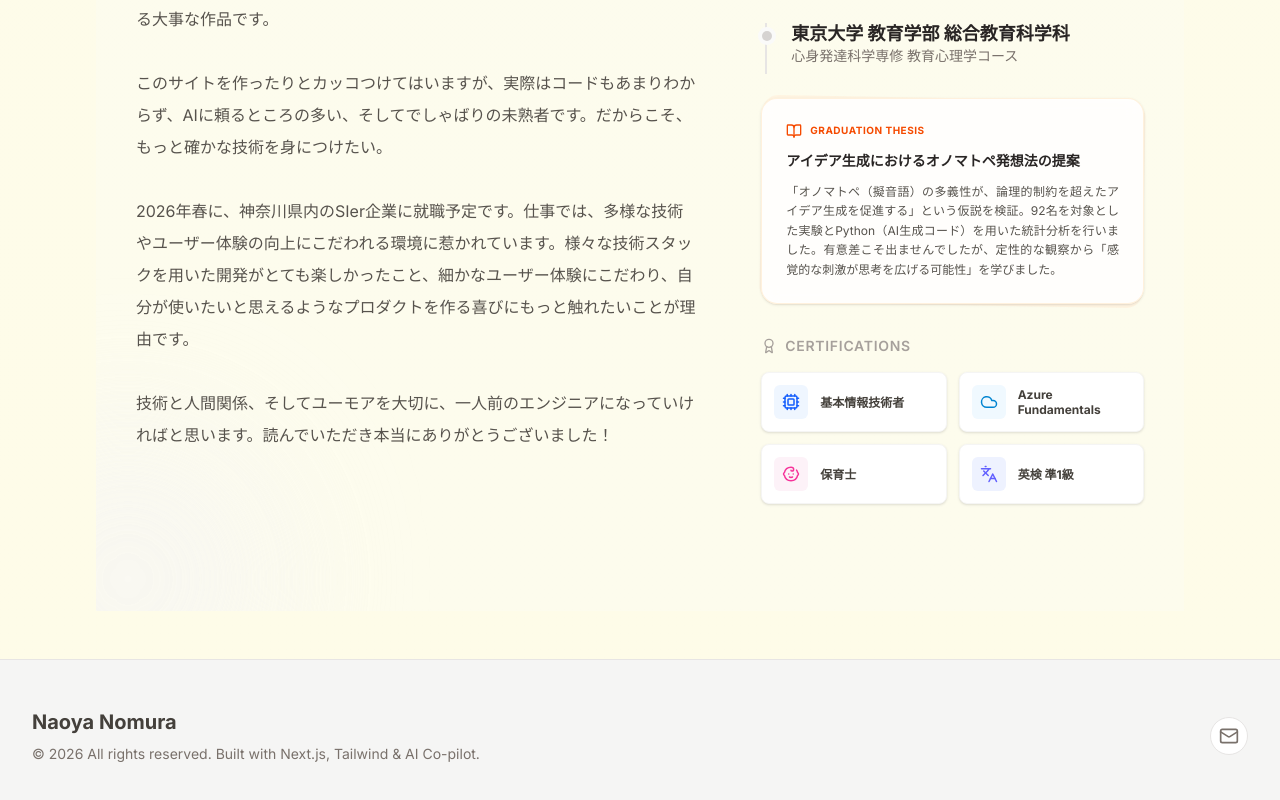
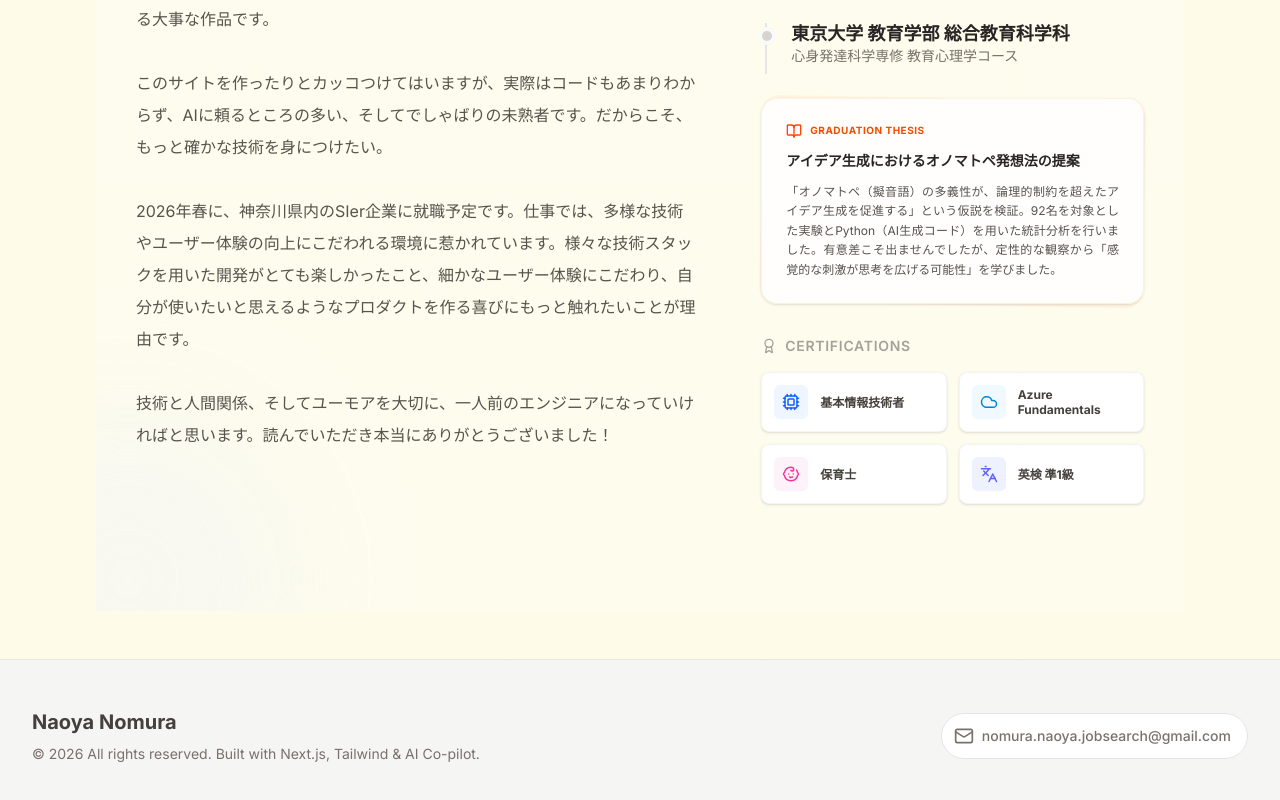
Before and after one commit to karaagenomuranaoya/portfolio, a Next.js app: page / in a window 1280 px wide. Shown: the part 8123-8923 px from the top of the page. Built offline with nearby package versions, Linux system fonts and the light colour scheme.

Commit message:
めーるコピーだけに

```diff
--- a/app/components/Footer.tsx
+++ b/app/components/Footer.tsx
@@ -1,9 +1,23 @@
 "use client";
 
-// 1. Githubを削除し、Mailをインポート
-import { Mail } from "lucide-react";
+import { Mail, Check } from "lucide-react"; // Checkアイコンを追加
+import { useState } from "react";
 
 export default function Footer() {
+  const email = "nomura.naoya.jobsearch@gmail.com";
+  const [copied, setCopied] = useState(false);
+
+  const handleCopy = async () => {
+    try {
+      await navigator.clipboard.writeText(email);
+      setCopied(true);
+      // 2秒後にアイコンを元に戻す
+      setTimeout(() => setCopied(false), 2000);
+    } catch (err) {
+      console.error("Failed to copy: ", err);
+    }
+  };
+
   return (
     <footer className="w-full bg-stone-100 border-t border-stone-200 py-12 text-stone-500">
       <div className="max-w-7xl mx-auto px-4 sm:px-6 lg:px-8 flex flex-col md:flex-row justify-between items-center gap-6">
@@ -16,30 +30,28 @@ export default function Footer() {
           </p>
         </div>
 
-        <div className="flex space-x-6">
-          {/* 2. & 3. hrefをmailtoに変更し、アイコンをMailに変更 */}
-          {/* 下記のメールアドレスをご自身のものに書き換えてください */}
-          <SocialLink
-            href="mailto:nomura.naoya.jobsearch@gmail.com"
-            icon={<Mail size={20} />}
-            label="Email"
-          />
+        <div className="flex items-center gap-4">
+          <div className="relative flex flex-col items-center group">
+            {/* コピー完了メッセージ（ツールチップ） */}
+            {copied && (
+              <span className="absolute -top-10 bg-stone-800 text-white text-xs py-1 px-2 rounded shadow-sm animate-bounce">
+                Copied!
+              </span>
+            )}
+
+            <button
+              onClick={handleCopy}
+              className="p-3 rounded-full bg-white hover:bg-orange-100 hover:text-orange-600 transition-all duration-300 border border-stone-200 hover:border-orange-200 flex items-center gap-2 group"
+              aria-label="Copy email address"
+            >
+              <span className="group-hover:scale-110 block transition-transform">
+                {copied ? <Check size={20} className="text-green-500" /> : <Mail size={20} />}
+              </span>
+              <span className="text-sm font-medium pr-1">{email}</span>
+            </button>
+          </div>
         </div>
       </div>
     </footer>
   );
 }
-
-function SocialLink({ href, icon, label }: { href: string; icon: React.ReactNode; label: string }) {
-  return (
-    <a
-      href={href}
-      className="p-2 rounded-full bg-white hover:bg-orange-100 hover:text-orange-600 transition-all duration-300 border border-stone-200 hover:border-orange-200 group"
-      aria-label={label}
-    >
-      <span className="group-hover:scale-110 block transition-transform">
-        {icon}
-      </span>
-    </a>
-  );
-}
```
